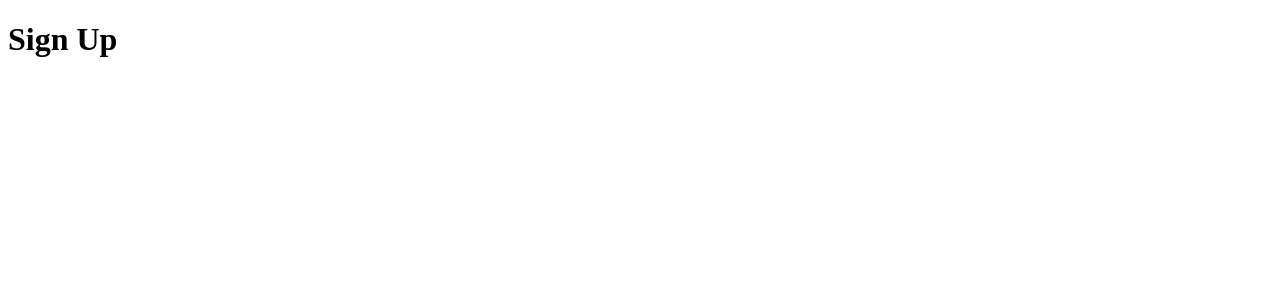
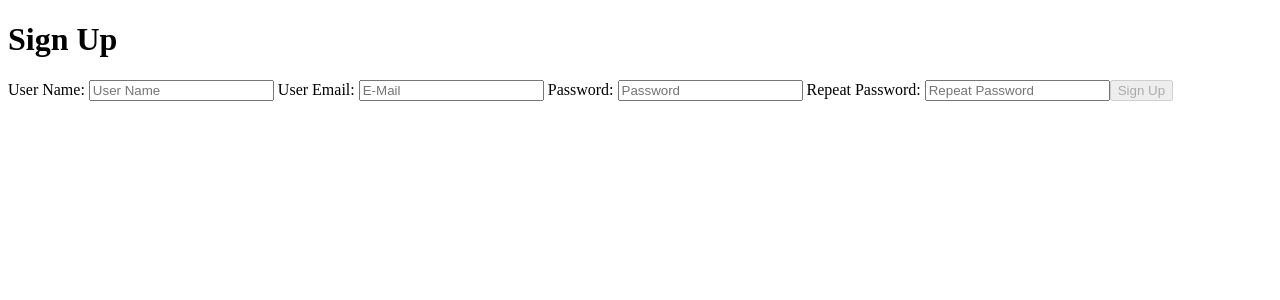
Before and after one commit to mentalclear/vue-tdd, a Vue app in the folder source/: page / in a window 1280 px wide. Shown: the top 300 px of the page. Built offline with nearby package versions, Linux system fonts and the light colour scheme.

Commit message:
Continue: Interacting with Form

```diff
--- a/source/src/pages/SignUpPage.vue
+++ b/source/src/pages/SignUpPage.vue
@@ -1,3 +1,34 @@
 <template>
   <h1>Sign Up</h1>
+  <label for="username">
+    User Name:
+    <input
+      id="username"
+      type="text"
+      placeholder="User Name"
+    ></label>
+  <label for="email">
+    User Email:
+    <input
+      id="email"
+      type="text"
+      placeholder="E-Mail"
+    ></label>
+  <label for="password">
+    Password:
+    <input
+      id="password"
+      type="password"
+      placeholder="Password"
+    ></label>
+  <label for="repeat-password">
+    Repeat Password:
+    <input
+      id="repeat-password"
+      type="password"
+      placeholder="Repeat Password"
+    ></label>
+  <button disabled>
+    Sign Up
+  </button>
 </template>
```
Also changed, not shown: 1 other file (tests, documents, lock files or other folders).
